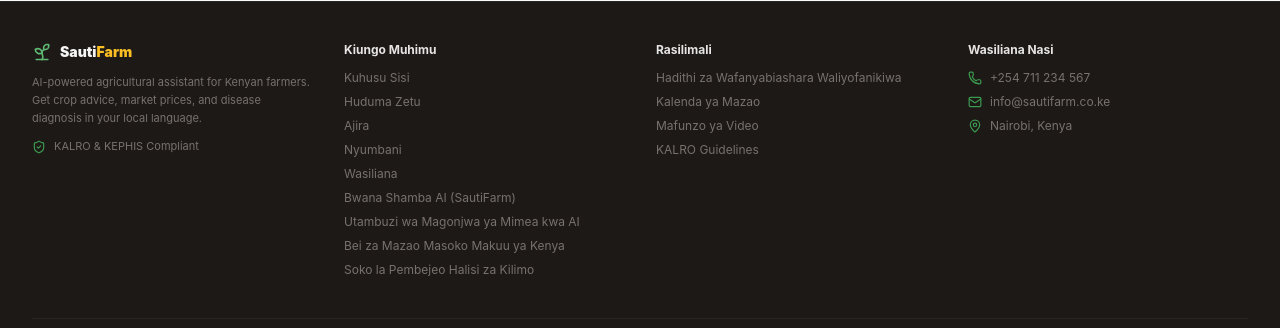
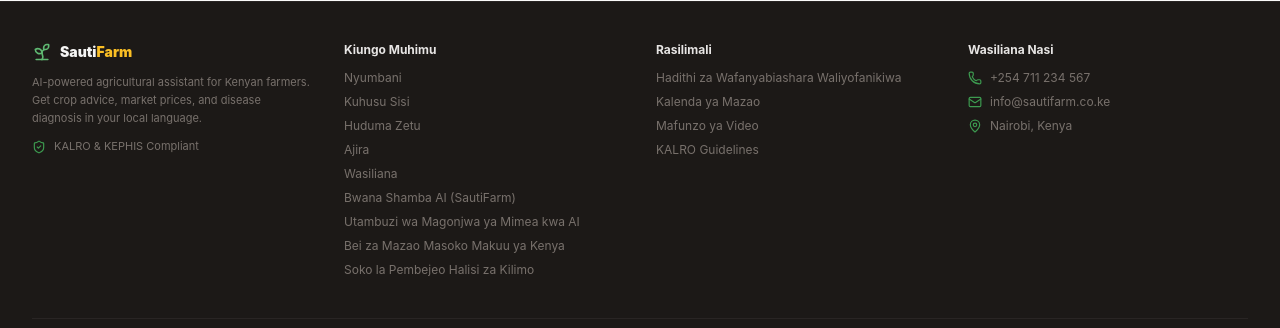
Before and after one commit to Odree123/farming, a React (Vite) app: page / in a window 1280 px wide. Shown: the part 2286-2614 px from the top of the page. Built offline with nearby package versions, Linux system fonts and the light colour scheme.

Commit message:
quick links are now clickable

```diff
--- a/src/App.tsx
+++ b/src/App.tsx
@@ -1,4 +1,4 @@
-import React, { useState, useEffect } from 'react';
+import { useState, useEffect } from 'react';
 import { Navbar } from './components/Navbar';
 import { HomeDashboard } from './components/HomeDashboard';
 import { AboutUs } from './components/AboutUs';
@@ -12,17 +12,18 @@
 import { ProductModal } from './components/ProductModal';
 import { Footer } from './components/Footer';
 import { LanguageCode, ProductItem, FarmerProfile } from './types';
-import { getTranslation } from './data/translations';
-import { Sprout } from 'lucide-react';
 
 export default function App() {
-  const [activeTab, setActiveTab] = useState<string>('home');
+  const [activeTab, setActiveTab] = useState<string>(() => {
+    const saved = localStorage.getItem('sautifarm_active_tab');
+    return saved || 'home';
+  });
   const [currentLanguage, setCurrentLanguage] = useState<LanguageCode>(() => {
     const saved = localStorage.getItem('sautifarm_lang');
     return (saved as LanguageCode) || 'sw';
   });
 
-  const [farmer, setFarmer] = useState<FarmerProfile>(() => {
+  const [farmer] = useState<FarmerProfile>(() => {
     const saved = localStorage.getItem('sautifarm_user_profile');
     if (saved) {
       try {
@@ -47,7 +48,10 @@
     localStorage.setItem('sautifarm_lang', currentLanguage);
   }, [currentLanguage]);
 
-  const t = getTranslation(currentLanguage);
+  useEffect(() => {
+    localStorage.setItem('sautifarm_active_tab', activeTab);
+    window.scrollTo({ top: 0, behavior: 'auto' });
+  }, [activeTab]);
 
   return (
     <div className="min-h-screen flex flex-col bg-stone-50 text-stone-900 font-sans selection:bg-saf-200">
@@ -123,7 +127,7 @@
         )}
       </main>
 
-      <Footer currentLanguage={currentLanguage} />
+      <Footer currentLanguage={currentLanguage} setActiveTab={setActiveTab} />
 
       {selectedProduct && (
         <ProductModal
--- a/src/components/Footer.tsx
+++ b/src/components/Footer.tsx
@@ -5,10 +5,23 @@
 
 interface FooterProps {
   currentLanguage: LanguageCode;
+  setActiveTab: React.Dispatch<React.SetStateAction<string>>;
 }
 
-export const Footer: React.FC<FooterProps> = ({ currentLanguage }) => {
+export const Footer: React.FC<FooterProps> = ({ currentLanguage, setActiveTab }) => {
   const t = getTranslation(currentLanguage);
+
+  const quickLinks = [
+    { label: t.nav.home, tab: 'home' },
+    { label: t.nav.about, tab: 'about' },
+    { label: t.nav.services, tab: 'services' },
+    { label: t.nav.careers, tab: 'careers' },
+    { label: t.nav.contact, tab: 'contact' },
+    { label: t.chat.title, tab: 'chat' },
+    { label: t.disease.title, tab: 'disease' },
+    { label: t.prices.title, tab: 'prices' },
+    { label: t.marketplace.title, tab: 'marketplace' },
+  ];
 
   return (
     <footer className="bg-stone-900 text-stone-400 border-t border-stone-800 py-10">
@@ -33,16 +46,17 @@
           <div>
             <h4 className="text-stone-200 font-bold mb-3">{t.footer.quickLinks}</h4>
             <ul className="space-y-2 text-stone-500">
-              <li><span className="hover:text-amber-400 cursor-pointer transition">{t.nav.about}</span></li>
-              <li><span className="hover:text-amber-400 cursor-pointer transition">{t.nav.services}</span></li>
-              <li><span className="hover:text-amber-400 cursor-pointer transition">{t.nav.careers}</span></li>
-              <li><span className="hover:text-amber-400 cursor-pointer transition">{t.nav.home}</span></li>
-                <li><span className="hover:text-amber-400 cursor-pointer transition">{t.nav.contact}</span></li>
-              <li><span className="hover:text-amber-400 cursor-pointer transition">{t.chat.title}</span></li>
-              <li><span className="hover:text-amber-400 cursor-pointer transition">{t.disease.title}</span></li>
-              <li><span className="hover:text-amber-400 cursor-pointer transition">{t.prices.title}</span></li>
-              <li><span className="hover:text-amber-400 cursor-pointer transition">{t.marketplace.title}</span></li>
-
+              {quickLinks.map((link) => (
+                <li key={link.tab}>
+                  <button
+                    type="button"
+                    onClick={() => setActiveTab(link.tab)}
+                    className="text-left hover:text-amber-400 cursor-pointer transition"
+                  >
+                    {link.label}
+                  </button>
+                </li>
+              ))}
             </ul>
           </div>
 
```
